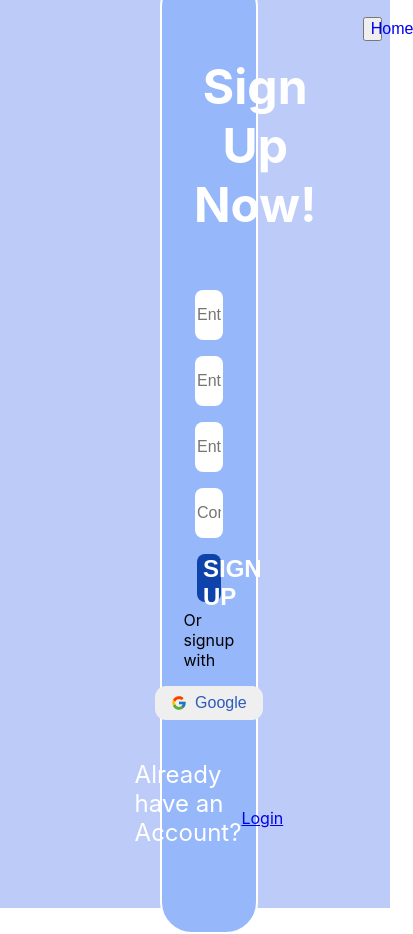
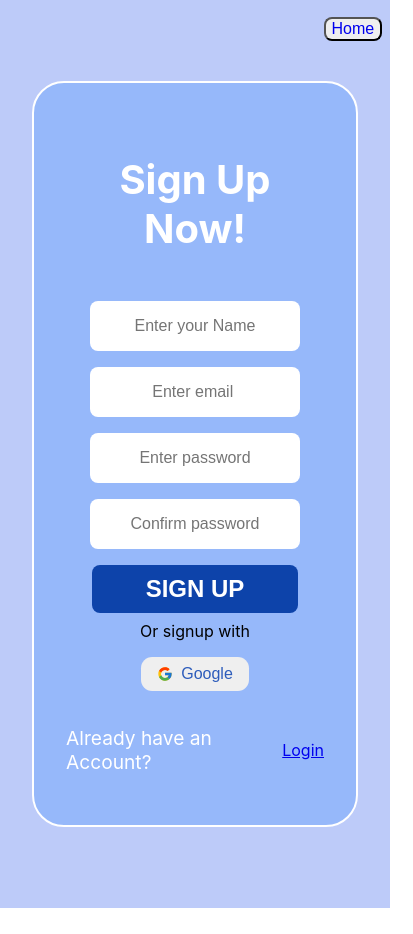
Before and after one commit to yukta8/SyntaxError, a React (Create React App) app in the folder client/: page /signup in a window 390 px wide. Shown: the whole page, 413 px wide, since content can reach past the window. After the commit the page ends 908 px from the top, so only its background shows below. Built offline with nearby package versions, Linux system fonts and the light colour scheme.

Commit message:
auth changes

```diff
--- a/client/package.json
+++ b/client/package.json
@@ -6,9 +6,11 @@
     "@testing-library/jest-dom": "^5.17.0",
     "@testing-library/react": "^13.4.0",
     "@testing-library/user-event": "^13.5.0",
+    "axios": "^1.6.0",
     "react": "^18.2.0",
     "react-dom": "^18.2.0",
     "react-icons": "^4.11.0",
+    "react-redux": "^8.1.3",
     "react-router-dom": "^6.17.0",
     "react-scripts": "5.0.1",
     "web-vitals": "^2.1.4"
--- a/client/src/Components/DiscussionForum/Review.js
+++ /dev/null
@@ -1,6 +0,0 @@
-// import React from "react";
-//  export const Review=()=>{
-//     return(
-
-//     )
-//  }
--- a/client/src/Components/Login/Login.css
+++ b/client/src/Components/Login/Login.css
@@ -1,30 +1,48 @@
-main{
+main {
   display: flex;
   align-items: center;
+  /* width: 100vw; */
   padding: 2rem;
   height: 100vh;
-    /* background-image: url(AuthBg.jpg); */
+  background-size: cover;
+  background-position: center center;
+  background-repeat: no-repeat;
+  background-attachment: fixed;
   background-color: #bdcbf9;
 }
 
-.container{
+.container {
   color: white;
   font-weight: bold;
   text-align: center;
   /* height: 175px; */
-    font-size: 60px;
+  font-size: 3rem;
   /* padding-top: 5vh; */
 }
 
-  .login-box{
-background-color:#96B8FA;
+@media (max-width: 650px) {
+  .container p{
+    font-size: 2.5rem;
+  }
+}
+
+.login-box {
+  background-color: #96b8fa;
   min-height: fit-content;
-    margin-left: 8rem;
+  margin: 0 8rem;
   padding: 2rem;
-    width: 30%;
+  width: 26rem;
   box-sizing: border-box;
   border: 2px solid white;
   border-radius: 2rem;
+}
+
+@media (max-width: 650px) {
+  .login-box {
+    margin: auto;
+    min-width: 80%;
+    justify-self: center;
+  }
 }
 
 form {
@@ -32,7 +50,6 @@ form {
   flex-direction: column;
   justify-content: center;
   align-items: center;
-
 }
 form input {
   background-color: white;
@@ -46,15 +63,15 @@ form {
   /* font-weight: bold; */
   font-size: 1rem;
 }
-  p{
+p {
   display: inline-block;
 }
 
-.google-auth{
+.google-auth {
   display: flex;
   align-items: center;
   gap: 0.5rem;
-    padding: 0.5rem 1rem ;
+  padding: 0.5rem 1rem;
   margin: 1rem;
   border-radius: 0.7rem;
   border: transparent;
@@ -66,52 +83,60 @@ form {
   font-weight: 700;
   border: transparent;
   color: rgb(255, 255, 255);
-    background-color: #0D43AA;
+  background-color: #0d43aa;
   border-radius: 0.5rem;
   font-size: 1.5rem;
   width: 80%;
   height: 3rem;
   margin: 0.5rem 0 0.5rem 0;
   text-align: center;
-
 }
 
 .submit:hover {
   cursor: pointer;
   /* background-color: rgb(212, 83, 224); */
 }
-  .signup, .signin{
+.signup,
+.signin {
   display: flex;
   justify-content: center;
   align-items: center;
-
 }
-  .signup p, .signin p {
+.signup p,
+.signin p {
   /* margin-right: 5px; */
   font-size: 20px;
   font-size: 1.5rem;
   color: rgb(255, 255, 255);
 }
+
+@media (max-width:650px) {
+  .signup p,
+.signin p {
+  font-size: 1.2rem;
+}
+}
+
 /* .backhome{
   display: flex;
   justify-content: center;
   } */
-  .home{
+.home {
   height: 1.5rem;
-    width: 5%;
+  width: fit-content;
   position: absolute;
   top: 2vh;
   right: 2vw;
   font-size: 1rem;
+  border-radius: 0.5rem;
 }
-  .home a{
+.home a {
   text-decoration: none;
 }
-  .home:hover{
-
+.home:hover {
 }
 
-  .animated{
+.animated {
   position: relative;
   font-size: 3rem;
 }
--- a/client/src/Components/Login/SignUp.js
+++ b/client/src/Components/Login/SignUp.js
@@ -1,52 +1,92 @@
-import React from "react";
+import React, { useState } from "react";
 import { Link } from "react-router-dom";
 import { FcGoogle } from "react-icons/fc";
+import axios from "axios";
 
-import "./Login.css"
+import "./Login.css";
 
-export const SignUp=()=>{
-    return(
+export const SignUp = () => {
+  const [email, setEmail] = useState("");
+  const [password, setPassword] = useState("");
+  const [cpassword, setCpassword] = useState("");
+  const [name, setName] = useState("");
 
+  const handleSignup = async () => {
+    try {
+      const response = await axios.post("/auth/register", {
+        name,
+        email,
+        password,
+        cpassword,
+      });
+      console.log(response.data);
+    } catch (error) {
+      console.log(error);
+    }
+  };
+
+  return (
     <main>
       <div className="login-box">
         <div class="container">
           <p class="animated"> Sign Up Now!</p>
         </div>
-    <form method="post" action="/register">
-      <input type="text" id="name" name="name" placeholder="Enter your Name" required/>
+        <form method="post" action="">
+          <input
+            type="text"
+            id="name"
+            name="name"
+            value={name}
+            onChange={(e) => setName(e.target.value)}
+            placeholder="Enter your Name"
+            required
+          />
           <input
             type="email"
             id="email"
             name="email"
-        placeholder="Enter email " required
+            value={email}
+            onChange={(e) => setEmail(e.target.value)}
+            placeholder="Enter email "
+            required
           />
           <input
             type="password"
             name="password"
             id="password"
-        placeholder="Enter password" required
-      no/>
+            value={password}
+            onChange={(e) => setPassword(e.target.value)}
+            placeholder="Enter password"
+            required
+            no
+          />
           <input
             type="password"
             name="cpassword"
             id="cpassword"
-        placeholder="Confirm password" required
+            value={cpassword}
+            onChange={(e) => setCpassword(e.target.value)}
+            placeholder="Confirm password"
+            required
           />
-      <button type="submit" id="Submit" class="submit">SIGN UP</button>
+          <button type="submit" id="Submit" class="submit" onClick={handleSignup}>
+            SIGN UP
+          </button>
           Or signup with
-        <button class="google-auth"><FcGoogle/> Google</button>
-
+          <button class="google-auth">
+            <FcGoogle /> Google
+          </button>
           <div class="signup">
             <p>Already have an Account? &nbsp;</p>
             <Link to="/login">Login</Link>
           </div>
         </form>
         <div class="backhome">
-    <button class="home"><a href="/home">Home</a></button>
+          <button class="home">
+            <a href="/home">Home</a>
+          </button>
         </div>
-
       </div>
-
     </main>
-    )
-}
+  );
+};
--- a/package.json
+++ b/package.json
@@ -11,6 +11,7 @@
     "passport": "^0.6.0",
     "passport-local": "^1.0.0",
     "passport-local-mongoose": "^8.0.0",
+    "react-redux": "^8.1.3",
     "slugify": "^1.6.6"
   }
 }
```
Also changed, not shown: 2 other files (tests, documents, lock files or other folders). Lines whose indentation alone changed are shown as unchanged.
